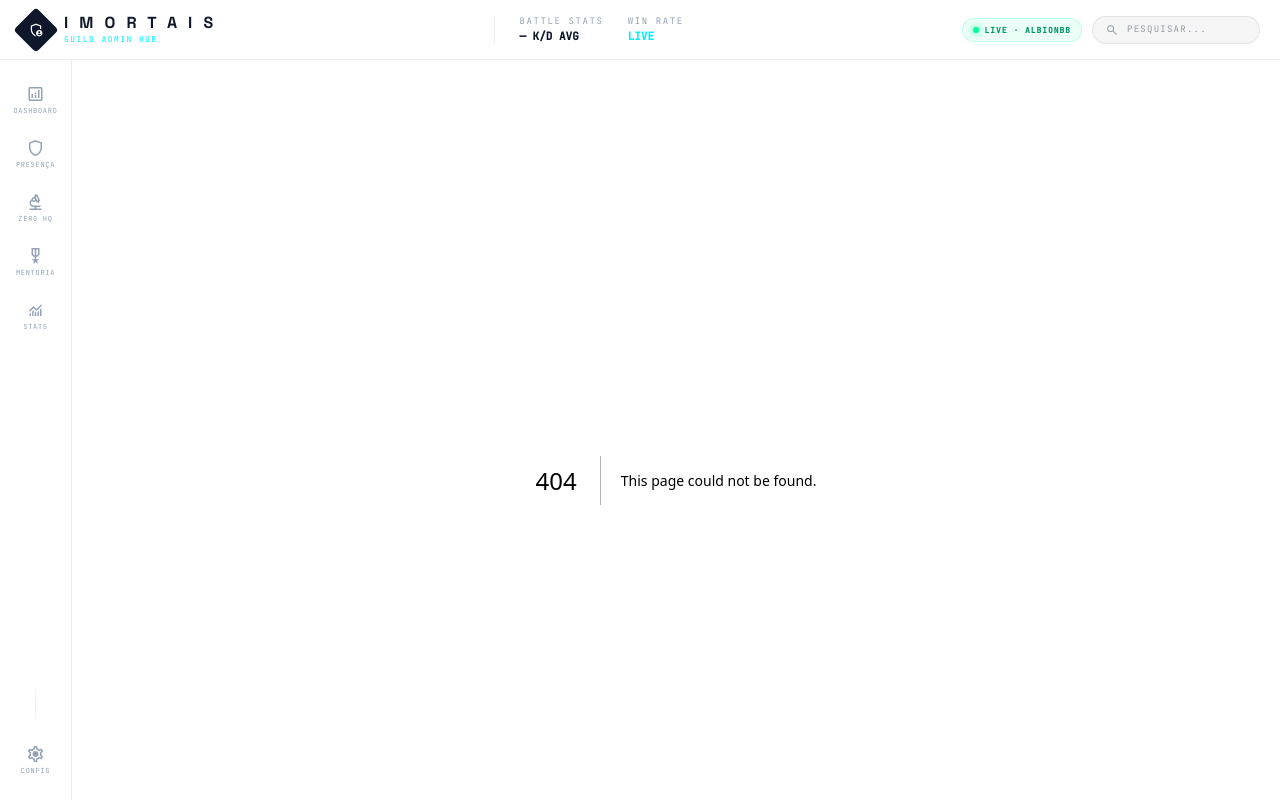
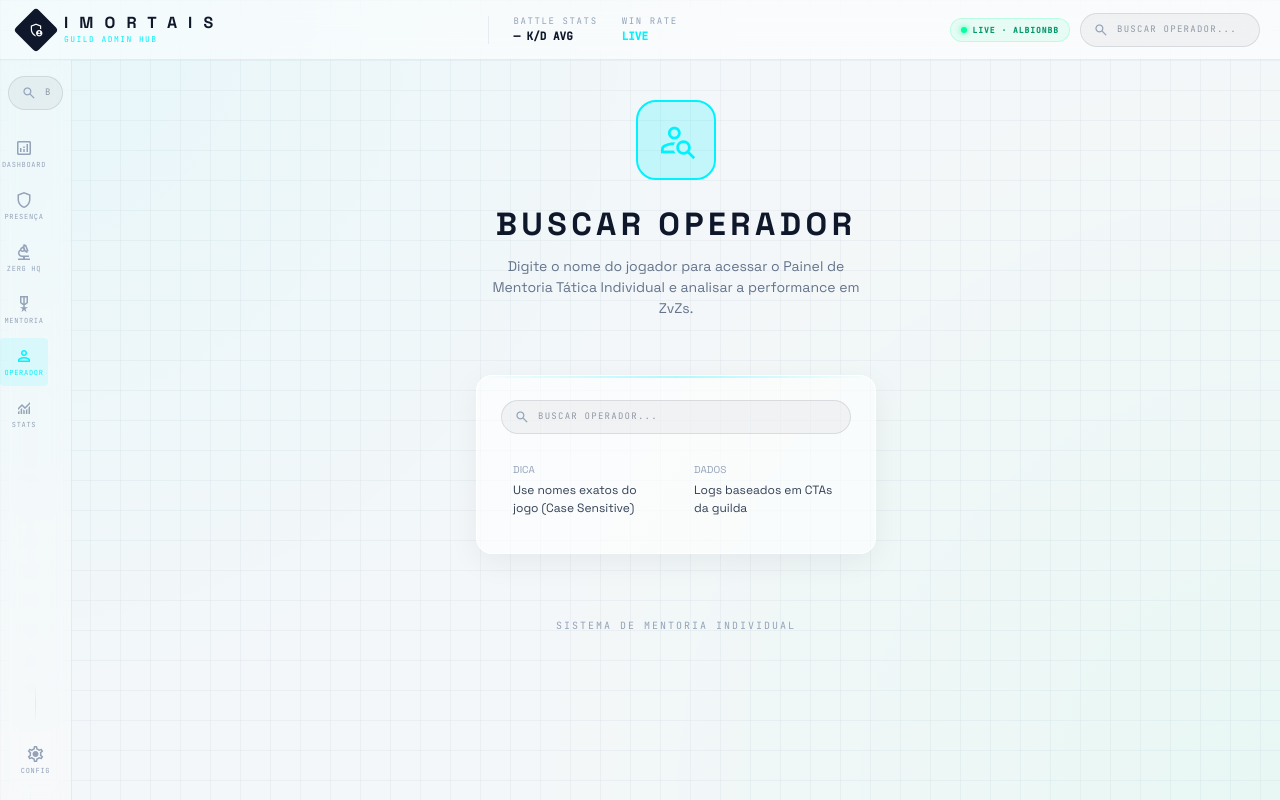
Before and after one commit to YnotMax/battle-bord, a Next.js app in the folder site/: page /player in a window 1280 px wide. Before the commit this address had no page. Built offline with nearby package versions, Linux system fonts and the light colour scheme.

Commit message:
feat: implement player search page and global layout with navigation components

```diff
--- a/site/src/app/layout.tsx
+++ b/site/src/app/layout.tsx
@@ -1,6 +1,6 @@
 import type { Metadata } from 'next'
 import './globals.css'
-import { SidebarNav, BottomNav } from '@/components/Navigation'
+import { SidebarNav, BottomNav, SearchInput } from '@/components/Navigation'
 
 export const metadata: Metadata = {
   title: 'I M O R T A I S | Guild Admin Hub',
@@ -88,21 +88,8 @@ export default function RootLayout({ children }: { children: React.ReactNode })
                 </span>
               </div>
 
-              <div className="hide-mobile" style={{
-                display: 'flex', alignItems: 'center', gap: 8,
-                padding: '6px 12px',
-                background: 'rgba(15,23,42,0.04)', border: '1px solid rgba(15,23,42,0.08)',
-                borderRadius: 100,
-              }}>
-                <span className="material-symbols-outlined" style={{ fontSize: 14, color: 'var(--text-400)' }}>search</span>
-                <input
-                  placeholder="PESQUISAR..."
-                  style={{
-                    background: 'none', border: 'none', outline: 'none',
-                    fontFamily: 'var(--font-mono)', fontSize: 9, letterSpacing: '0.14em',
-                    color: 'var(--text-700)', width: 120,
-                  }}
-                />
+              <div className="hide-mobile">
+                <SearchInput style={{ width: 180 }} />
               </div>
             </div>
           </header>
--- /dev/null
+++ b/site/src/app/player/page.tsx
@@ -0,0 +1,52 @@
+import { Suspense } from 'react'
+import { SearchInput } from '@/components/Navigation'
+
+export default function PlayerSearchPage() {
+  return (
+    <div style={{
+      display: 'flex',
+      flexDirection: 'column',
+      alignItems: 'center',
+      justifyContent: 'center',
+      minHeight: '60vh',
+      gap: 24,
+      padding: 20,
+      textAlign: 'center'
+    }}>
+      <div className="anim-up">
+        <div style={{
+          width: 80, height: 80, borderRadius: 20,
+          background: 'var(--cyan-20)', border: '2px solid var(--cyan)',
+          display: 'flex', alignItems: 'center', justifyContent: 'center',
+          margin: '0 auto 20px auto'
+        }}>
+          <span className="material-symbols-outlined" style={{ fontSize: 40, color: 'var(--cyan)' }}>person_search</span>
+        </div>
+        <h1 className="section-hd" style={{ fontSize: 32, marginBottom: 8 }}>BUSCAR OPERADOR</h1>
+        <p style={{ color: 'var(--text-500)', maxWidth: 400, margin: '0 auto 32px auto', fontSize: 14 }}>
+          Digite o nome do jogador para acessar o Painel de Mentoria Tática Individual e analisar a performance em ZvZs.
+        </p>
+      </div>
+
+      <div className="anim-up" style={{ width: '100%', maxWidth: 400, animationDelay: '100ms' }}>
+        <div className="glass" style={{ padding: 24, borderRadius: 16 }}>
+          <SearchInput style={{ width: '100%' }} />
+          <div style={{ marginTop: 16, display: 'grid', gridTemplateColumns: '1fr 1fr', gap: 12 }}>
+            <div style={{ padding: 12, textAlign: 'left' }}>
+              <div style={{ fontSize: 10, color: 'var(--text-400)', textTransform: 'uppercase', marginBottom: 4 }}>Dica</div>
+              <div style={{ fontSize: 12, color: 'var(--text-700)' }}>Use nomes exatos do jogo (Case Sensitive)</div>
+            </div>
+            <div style={{ padding: 12, textAlign: 'left' }}>
+              <div style={{ fontSize: 10, color: 'var(--text-400)', textTransform: 'uppercase', marginBottom: 4 }}>Dados</div>
+              <div style={{ fontSize: 12, color: 'var(--text-700)' }}>Logs baseados em CTAs da guilda</div>
+            </div>
+          </div>
+        </div>
+      </div>
+
+      <div className="anim-up" style={{ marginTop: 40, animationDelay: '200ms' }}>
+        <div className="label" style={{ fontSize: 10, letterSpacing: '0.2em' }}>SISTEMA DE MENTORIA INDIVIDUAL</div>
+      </div>
+    </div>
+  )
+}
--- a/site/src/components/Navigation.tsx
+++ b/site/src/components/Navigation.tsx
@@ -4,20 +4,64 @@ import Link from 'next/link'
 import { usePathname } from 'next/navigation'
 
 const NAV = [
-  { icon: 'analytics',   label: 'Dashboard', href: '/' },
-  { icon: 'shield',      label: 'Presença',  href: '/presence' },
-  { icon: 'biotech',     label: 'Zerg HQ',   href: '/zerg' },
-  { icon: 'military_tech',label: 'Mentoria', href: '/guild' },
-  { icon: 'monitoring',  label: 'Stats',     href: '/stats' },
+  { icon: 'analytics',    label: 'Dashboard', href: '/' },
+  { icon: 'shield',       label: 'Presença',  href: '/presence' },
+  { icon: 'biotech',      label: 'Zerg HQ',   href: '/zerg' },
+  { icon: 'military_tech', label: 'Mentoria', href: '/guild' },
+  { icon: 'person',       label: 'Operador',  href: '/player' },
+  { icon: 'monitoring',   label: 'Stats',     href: '/stats' },
 ]
+
+import { useRouter } from 'next/navigation'
+import { useState } from 'react'
+
+export function SearchInput({ style }: { style?: any }) {
+  const [query, setQuery] = useState('')
+  const router = useRouter()
+
+  const handleSearch = (e: React.FormEvent) => {
+    e.preventDefault()
+    if (query.trim()) {
+      router.push(`/player/${encodeURIComponent(query.trim())}`)
+      setQuery('')
+    }
+  }
+
+  return (
+    <form onSubmit={handleSearch} style={{ width: '100%', ...style }}>
+      <div style={{
+        display: 'flex', alignItems: 'center', gap: 8,
+        padding: '8px 12px',
+        background: 'rgba(15,23,42,0.04)', border: '1px solid rgba(15,23,42,0.1)',
+        borderRadius: 100, width: '100%'
+      }}>
+        <span className="material-symbols-outlined" style={{ fontSize: 16, color: 'var(--text-400)' }}>search</span>
+        <input
+          placeholder="BUSCAR OPERADOR..."
+          value={query}
+          onChange={(e) => setQuery(e.target.value)}
+          style={{
+            background: 'none', border: 'none', outline: 'none',
+            fontFamily: 'var(--font-mono)', fontSize: 9, letterSpacing: '0.14em',
+            color: 'var(--text-700)', width: '100%',
+          }}
+        />
+      </div>
+    </form>
+  )
+}
 
 export function SidebarNav() {
   const pathname = usePathname()
 
   return (
-    <>
+    <div style={{ display: 'flex', flexDirection: 'column', gap: 4, width: '100%' }}>
+      <div style={{ padding: '0 8px 16px 8px' }}>
+        <SearchInput />
+      </div>
+
       {NAV.map(n => {
-        const active = pathname === n.href
+        const active = pathname === n.href || (n.href !== '/' && pathname?.startsWith(n.href))
         return (
           <Link key={n.href} href={n.href} style={{ textDecoration: 'none' }}>
             <button className={`nav-btn${active ? ' active' : ''}`}>
@@ -27,7 +71,7 @@ export function SidebarNav() {
           </Link>
         )
       })}
-    </>
+    </div>
   )
 }
 
@@ -37,7 +81,7 @@ export function BottomNav() {
   return (
     <>
       {NAV.map(n => {
-        const active = pathname === n.href
+        const active = pathname === n.href || (n.href !== '/' && pathname?.startsWith(n.href))
         return (
           <Link key={n.href} href={n.href} style={{ textDecoration: 'none' }}>
             <button className={`nav-btn${active ? ' active' : ''}`}>
```
